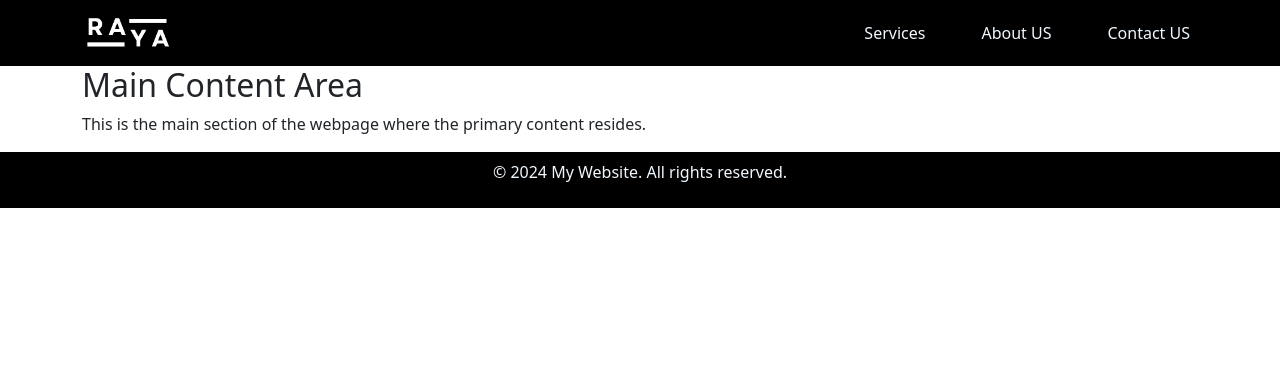
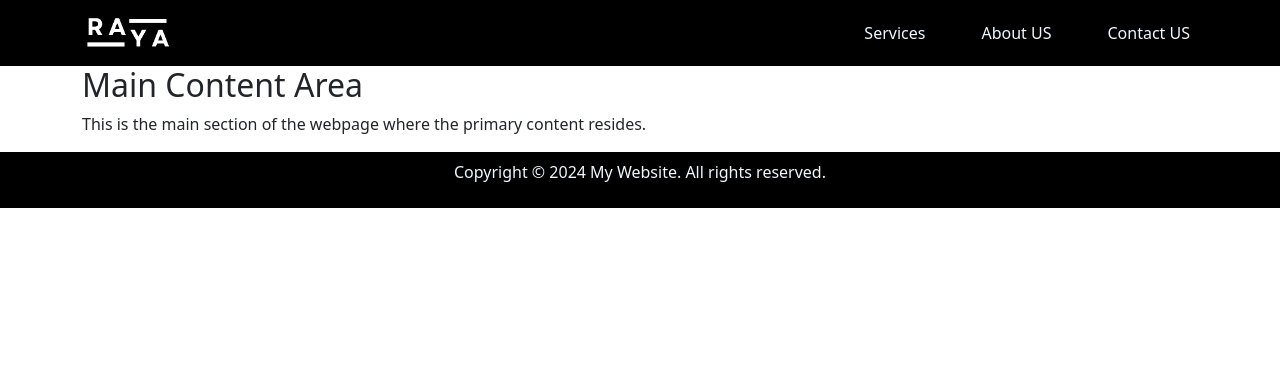
Before and after one commit to developerRanjeet/flask-mongodb-web-app, a Flask app: page / in a window 1280 px wide. Shown: the top 366 px of the page. Run offline with Flask 3, Linux system fonts and the light colour scheme; some libraries are stand-ins or nearby versions.

Commit message:
update copyright & script

```diff
--- a/templates/footer.html
+++ b/templates/footer.html
@@ -1,6 +1,6 @@
 <footer class="container-fluid text-center p-2">
-    <p>&copy; 2024 My Website. All rights reserved.</p>
+    <p>Copyright &copy; 2024 My Website. All rights reserved.</p>
   </footer>
+  <script src="assets/dist/js/bootstrap.bundle.min.js"></script>
 </body>
-<script src="assets/dist/js/bootstrap.bundle.min.js"></script>
 </html>
```
